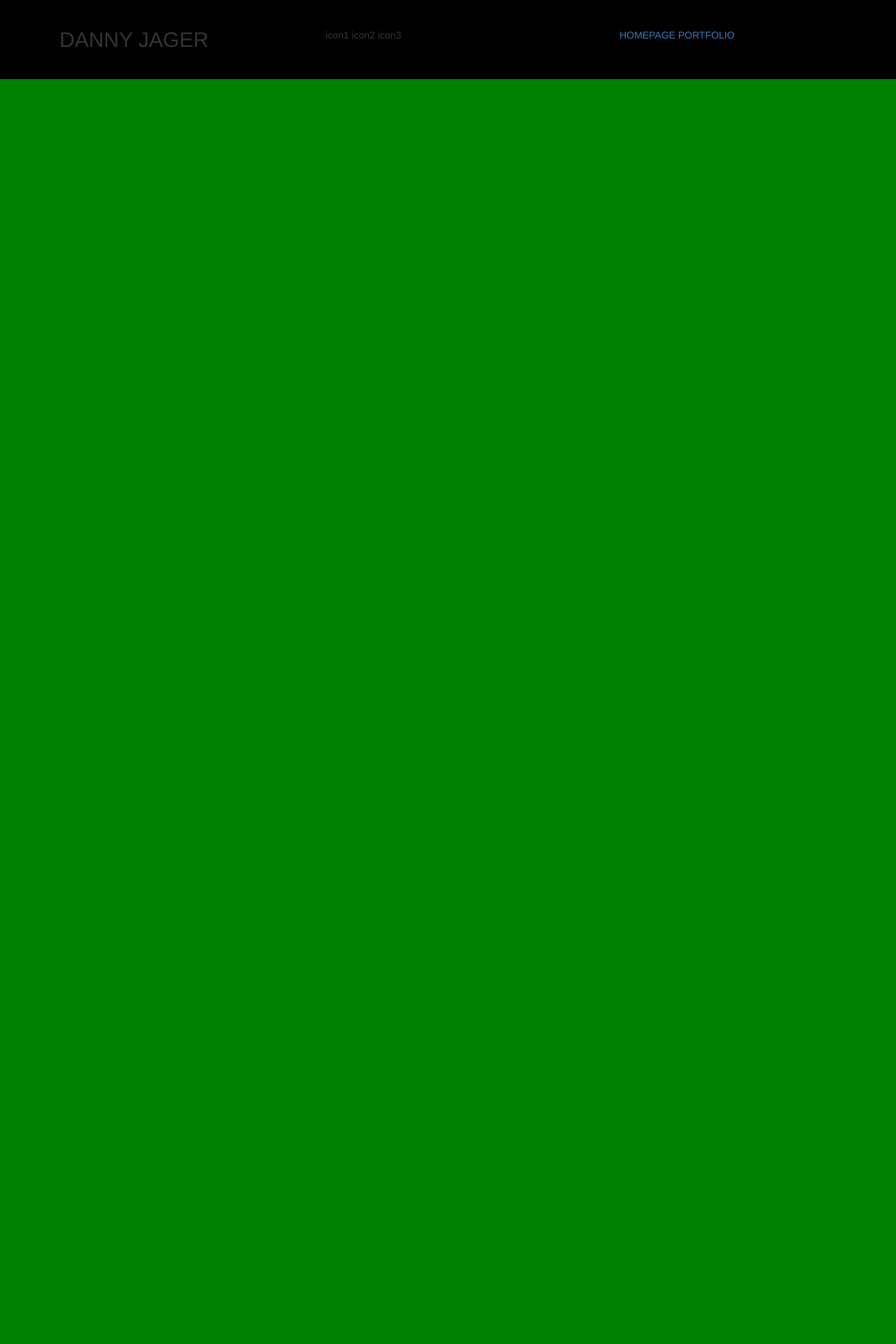
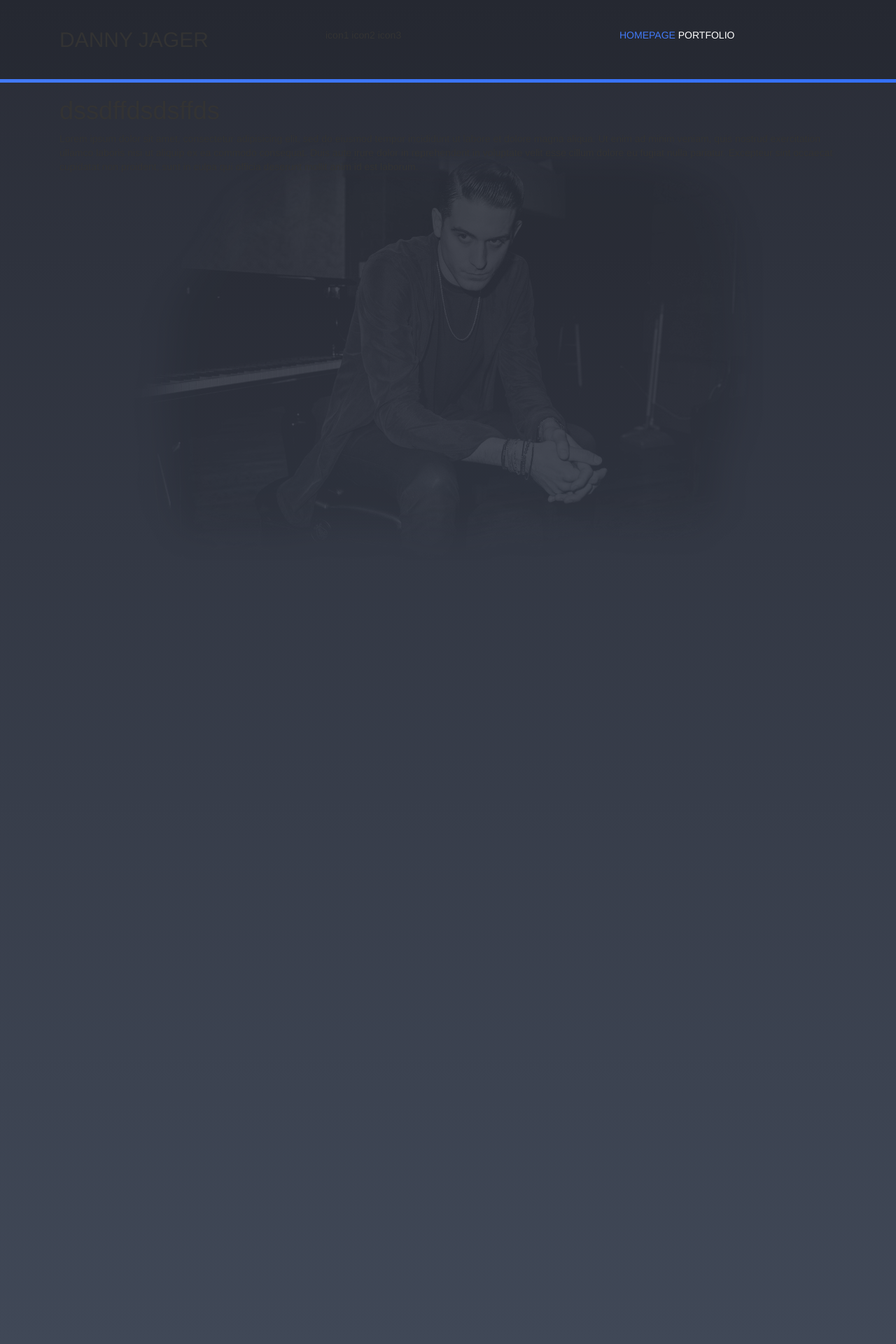
Before and after one commit to DDJager/portfolio-site-flask, a Flask app: page / in a window 1280 px wide. Shown: the whole page at 70% size. Before the commit the page ends 113 px from the top, so only its background shows below. Run offline with Flask 2, Linux system fonts and the light colour scheme; some libraries are stand-ins or nearby versions.

Commit message:
Made progress on the front-end

```diff
--- a/portfolio_danny_jager/__init__.py
+++ b/portfolio_danny_jager/__init__.py
@@ -27,7 +27,7 @@ def create_app(config_name = 'production'):
 
     # Register the blueprints
     app.register_blueprint(models)
-    app.register_blueprint(portfolio.portfolio)
+    app.register_blueprint(portfolio.portfolio, url_prefix='/portfolio')
     app.register_blueprint(static_pages.static_pages)
 
     # Return the flask object
--- a/portfolio_danny_jager/static/css/style.css
+++ b/portfolio_danny_jager/static/css/style.css
@@ -1,10 +1,16 @@
 body {
-    background-color: green;
+    height: 1920px;
+    background: #2a2d37, url('../img/test.jpg'); /* For browsers that do not support gradients */
+    background: url('../img/g-eazy.png') no-repeat center 200px, -webkit-linear-gradient(#2a2d37, #404857) no-repeat; /* For Safari 5.1 to 6.0 */
+    background: url('../img/g-eazy.png') no-repeat center 200px, -o-linear-gradient(#2a2d37, #404857) no-repeat; /* For Opera 11.1 to 12.0 */
+    background: url('../img/g-eazy.png') no-repeat center 200px, -moz-linear-gradient(#2a2d37, #404857) no-repeat; /* For Firefox 3.6 to 15 */
+    background: url('../img/g-eazy.png') no-repeat center 200px, linear-gradient(#2a2d37, #404857) no-repeat; /* Standard syntax */
+
 }
 
 
 .navigation {
-    background-color: #000;
+    background: url('../img/nav-bg.png');
     padding: 40px 0px;
 }
 
@@ -20,3 +26,24 @@ body {
     list-style-type: none;
     display: inline-block;
 }
+
+.navigation-content > ul > li > a {
+    color: #fff;
+}
+
+.navigation-content > ul > li > a:hover {
+    text-decoration: none;
+}
+
+.navigation-content > ul > li > a.active {
+    color: #427af8;
+}
+
+.navigation-border {
+    height: 5px;
+    background: #427af8; /* For browsers that do not support gradients */
+    background: -webkit-linear-gradient(left, #427af8 , #3470f9); /* For Safari 5.1 to 6.0 */
+    background: -o-linear-gradient(right, #427af8, #3470f9); /* For Opera 11.1 to 12.0 */
+    background: -moz-linear-gradient(right, #427af8, #3470f9); /* For Firefox 3.6 to 15 */
+    background: linear-gradient(to right, #427af8 , #3470f9); /* Standard syntax */
+}
--- a/portfolio_danny_jager/templates/base.html
+++ b/portfolio_danny_jager/templates/base.html
@@ -30,23 +30,27 @@
             <!-- Navigation Content -->
             <div class="col-md-4 navigation-content">
                 <ul>
-                    <li><a href="{{ url_for('static_pages.home') }}">HOMEPAGE</a></li>
-                    <li><a href="{{ url_for('portfolio.index') }}">PORTFOLIO</a></li>
+                    <li><a class="{% block active_home %}{% endblock %}" href="{{ url_for('static_pages.home') }}">HOMEPAGE</a></li>
+                    <li><a class="{% block active_portfolio %}{% endblock %}" href="{{ url_for('portfolio.index') }}">PORTFOLIO</a></li>
                 </ul>
             </div>
 
         </div>
+    </div>
+
+    <div class="navigation-border">
+
     </div>
 {% endblock %}
 
 <!-- Content -->
 {% block content %}
 
-    <!-- <div class="container">
+    <div class="container">
         <div class="col-md-12">
             <h1>dssdffdsdsffds</h1>
             <p>Lorem ipsum dolor sit amet, consectetur adipisicing elit, sed do eiusmod tempor incididunt ut labore et dolore magna aliqua. Ut enim ad minim veniam, quis nostrud exercitation ullamco laboris nisi ut aliquip ex ea commodo consequat. Duis aute irure dolor in reprehenderit in voluptate velit esse cillum dolore eu fugiat nulla pariatur. Excepteur sint occaecat cupidatat non proident, sunt in culpa qui officia deserunt mollit anim id est laborum.</p>
         </div>
-    </div> -->
+    </div>
 
 {% endblock %}
--- a/portfolio_danny_jager/templates/home.html
+++ b/portfolio_danny_jager/templates/home.html
@@ -0,0 +1,7 @@
+<!-- Extend Base -->
+{% extends "base.html" %}
+
+<!-- Site title -->
+{% block title %} {{ site_title }} {% endblock %}
+
+{% block active_home %} active {% endblock %}
--- a/portfolio_danny_jager/templates/portfolio-item.html
+++ b/portfolio_danny_jager/templates/portfolio-item.html
@@ -0,0 +1,5 @@
+<!-- Extend Base -->
+{% extends "base.html" %}
+
+<!-- Site title -->
+{% block title %} Portfolio item {% endblock %}
--- a/portfolio_danny_jager/templates/portfolio.html
+++ b/portfolio_danny_jager/templates/portfolio.html
@@ -1,2 +1,7 @@
 <!-- Extend Base -->
 {% extends "base.html" %}
+
+<!-- Site title -->
+{% block title %} Portfolio {% endblock %}
+
+{% block active_portfolio %} active {% endblock %}
--- a/portfolio_danny_jager/views/static_pages.py
+++ b/portfolio_danny_jager/views/static_pages.py
@@ -5,7 +5,7 @@ static_pages = Blueprint('static_pages', __name__, template_folder='templates')
 @static_pages.route('/')
 def home():
     """ The homepage of the website """
-    return render_template('base.html', site_title=app.config['SITE_TITLE'])
+    return render_template('home.html', site_title=app.config['SITE_TITLE'])
 
 # @static_pages.route('/about')
 # def about():
```
Also changed, not shown: portfolio_danny_jager/views/portfolio.py (+6 -1 lines), portfolio_danny_jager/static/img/g-eazy.png (added), portfolio_danny_jager/static/img/nav-bg.png (added), portfolio_danny_jager/static/img/test.jpg (added).
